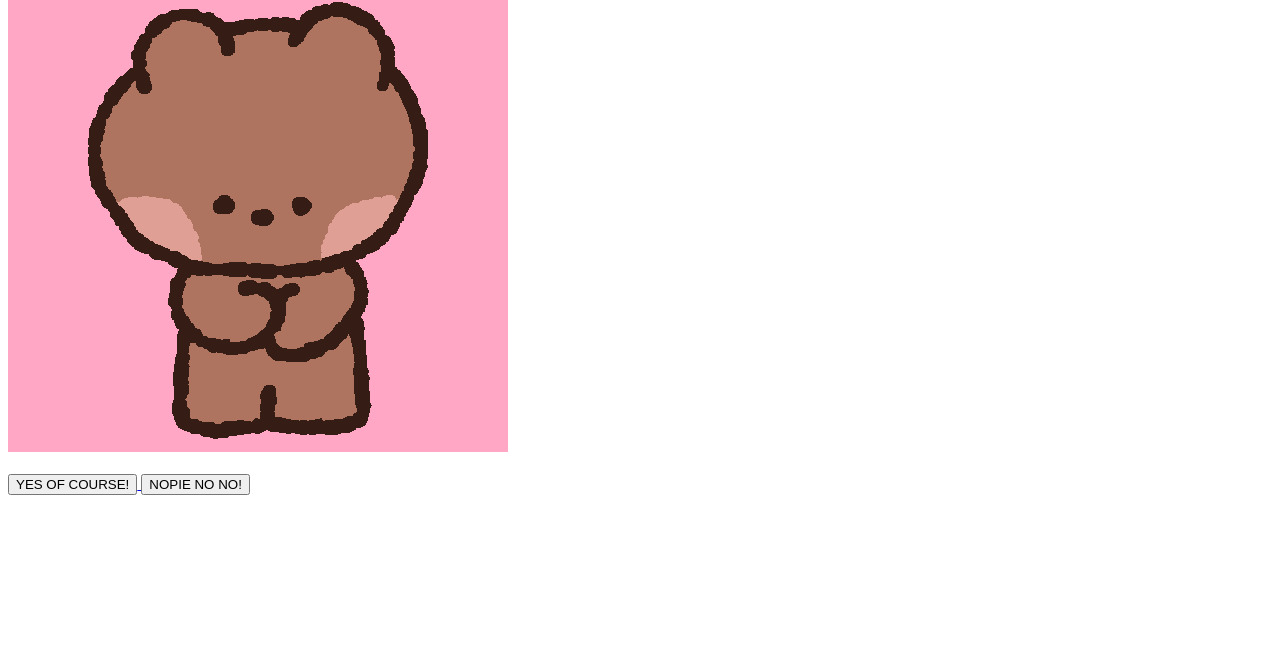
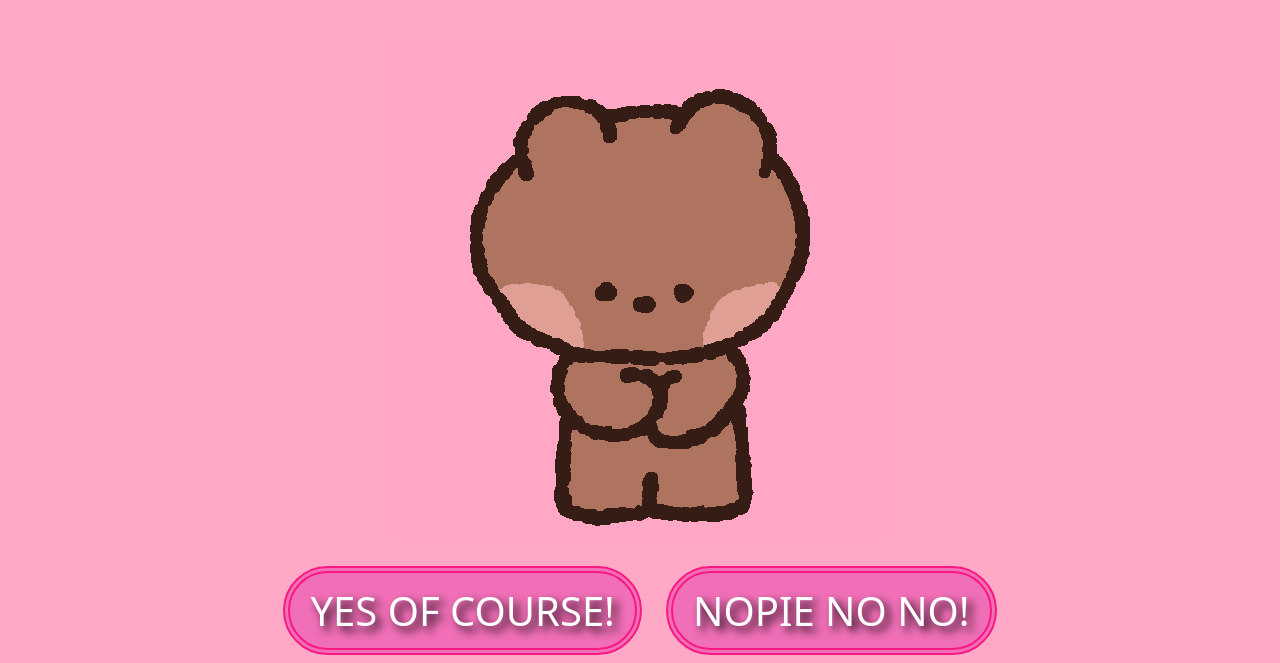
Before and after one commit to goosetea1/VDAY, a plain HTML site: page index.html in a window 1280 px wide. Shown: the part 154-817 px from the top of the page. Drawn offline with Linux system fonts and the light colour scheme; a web font is replaced by a local one.

Commit message:
Fixed filename issues

```diff
--- a/index.html
+++ b/index.html
@@ -3,7 +3,7 @@
     <head>
         <link rel="icon" type="image/jpg" href="images/heart.png">
         <title>CHOOSE WISELY</title>
-        <link rel="stylesheet" href="cover.css">
+        <link rel="stylesheet" href="index.css">
         <link rel="preconnect" href="https://fonts.googleapis.com">
         <link rel="preconnect" href="https://fonts.gstatic.com" crossorigin>
         <link href="https://fonts.googleapis.com/css2?family=Mansalva&family=Modak&family=Rammetto+One&display=swap"
@@ -14,7 +14,7 @@
         <h1>Do you accept this Valentine?</h1>
         <img src="images/gif4.gif">
         <br><br>
-        <a href="index.html">
+        <a href="content.html">
             <button>
                 YES OF COURSE!
             </button>
```
Also changed, not shown: content.html (+1 -1 lines), too_bad.html (+1 -1 lines).
